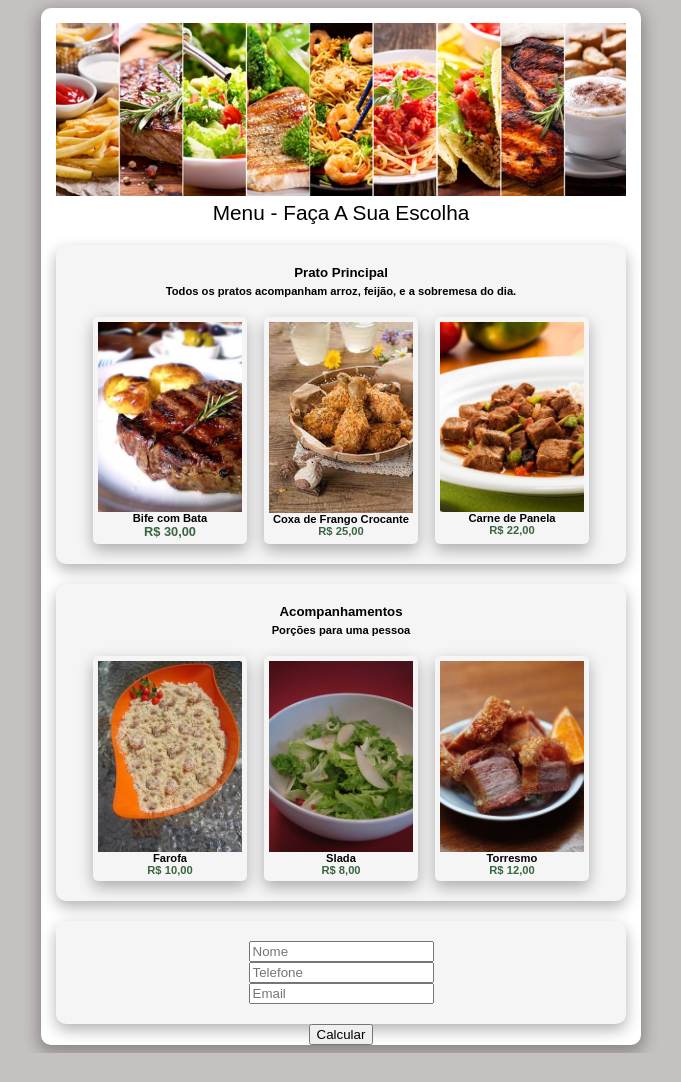
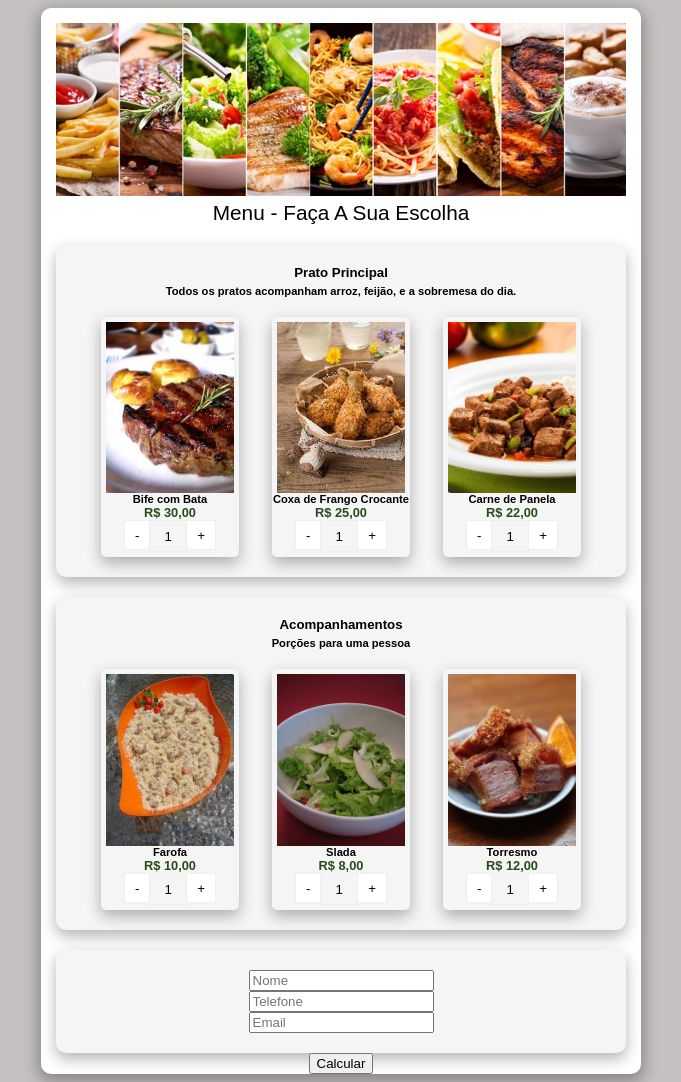
Before and after one commit to LuizFCabral/Bootcamp_Projeto03, a plain HTML site: page index.html in a window 1280 px wide. Shown: the whole page, without its empty margins (299-980 px from the left). Before the commit the page ends 1053 px from the top, so only its background shows below. Drawn offline with Linux system fonts and the light colour scheme.

Commit message:
:lipstick: style: Termina estilização de cada item closes #4

```diff
--- a/index.html
+++ b/index.html
@@ -12,40 +12,67 @@
       <div class="home-title">Menu - Faça A Sua Escolha</div>
       <div class="card">
         <h5>Prato Principal</h5>
-				<p>
-					Todos os pratos acompanham arroz, feijão, e a sobremesa do
-					dia.
-				</p>
+        <p>Todos os pratos acompanham arroz, feijão, e a sobremesa do dia.</p>
         <div class="card-itens">
           <div class="card-item">
-						<img
-							src="./assets/bife.jpg"
-							alt="Item1"
-							style="width: 93%"
-						/>
+            <img src="./assets/bife.jpg" alt="Item1" style="width: 93%" />
             <p>Bife com Bata</p>
             <h1>R$ 30,00</h1>
-						<div class="qunatidade"></div>
+            <div class="quantity buttons_added">
+              <input type="button" value="-" class="minus" /><input
+                type="number"
+                step="1"
+                min="1"
+                max=""
+                name="quantity"
+                value="1"
+                title="Qty"
+                class="input-text qty text"
+                size="4"
+                pattern=""
+                inputmode=""
+              /><input type="button" value="+" class="plus" />
+            </div>
           </div>
           <div class="card-item">
-						<img
-							src="./assets/coxa.jpg"
-							alt="Item2"
-							style="width: 93%"
-						/>
+            <img src="./assets/coxa.jpg" alt="Item2" style="width: 93%" />
             <p>Coxa de Frango Crocante</p>
-						<div class="dinheiro">R$ 25,00</div>
-						<div class="qunatidade"></div>
+            <h1>R$ 25,00</h1>
+            <div class="quantity buttons_added">
+              <input type="button" value="-" class="minus" /><input
+                type="number"
+                step="1"
+                min="1"
+                max=""
+                name="quantity"
+                value="1"
+                title="Qty"
+                class="input-text qty text"
+                size="4"
+                pattern=""
+                inputmode=""
+              /><input type="button" value="+" class="plus" />
+            </div>
           </div>
           <div class="card-item">
-						<img
-							src="./assets/panela.jpg"
-							alt="Item3"
-							style="width: 93%"
-						/>
+            <img src="./assets/panela.jpg" alt="Item3" style="width: 93%" />
             <p>Carne de Panela</p>
-						<div class="dinheiro">R$ 22,00</div>
-						<div class="qunatidade"></div>
+            <h1>R$ 22,00</h1>
+            <div class="quantity buttons_added">
+              <input type="button" value="-" class="minus" /><input
+                type="number"
+                step="1"
+                min="1"
+                max=""
+                name="quantity"
+                value="1"
+                title="Qty"
+                class="input-text qty text"
+                size="4"
+                pattern=""
+                inputmode=""
+              /><input type="button" value="+" class="plus" />
+            </div>
           </div>
         </div>
       </div>
@@ -54,34 +81,64 @@
         <p>Porções para uma pessoa</p>
         <div class="card-itens">
           <div class="card-item">
-						<img
-							src="./assets/farofa.jpg"
-							alt="Item4"
-							style="width: 93%"
-						/>
+            <img src="./assets/farofa.jpg" alt="Item4" style="width: 93%" />
             <p>Farofa</p>
-						<div class="dinheiro">R$ 10,00</div>
-						<div class="qunatidade"></div>
+            <h1>R$ 10,00</h1>
+            <div class="quantity buttons_added">
+              <input type="button" value="-" class="minus" /><input
+                type="number"
+                step="1"
+                min="1"
+                max=""
+                name="quantity"
+                value="1"
+                title="Qty"
+                class="input-text qty text"
+                size="4"
+                pattern=""
+                inputmode=""
+              /><input type="button" value="+" class="plus" />
+            </div>
           </div>
           <div class="card-item">
-						<img
-							src="./assets/salad.jpg"
-							alt="Item5"
-							style="width: 93%"
-						/>
+            <img src="./assets/salad.jpg" alt="Item5" style="width: 93%" />
             <p>Slada</p>
-						<div class="dinheiro">R$ 8,00</div>
-						<div class="qunatidade"></div>
+            <h1>R$ 8,00</h1>
+            <div class="quantity buttons_added">
+              <input type="button" value="-" class="minus" /><input
+                type="number"
+                step="1"
+                min="1"
+                max=""
+                name="quantity"
+                value="1"
+                title="Qty"
+                class="input-text qty text"
+                size="4"
+                pattern=""
+                inputmode=""
+              /><input type="button" value="+" class="plus" />
+            </div>
           </div>
           <div class="card-item">
-						<img
-							src="./assets/torresmo.jpg"
-							alt="Item6"
-							style="width: 93%"
-						/>
+            <img src="./assets/torresmo.jpg" alt="Item6" style="width: 93%" />
             <p>Torresmo</p>
-						<div class="dinheiro">R$ 12,00</div>
-						<div class="qunatidade"></div>
+            <h1>R$ 12,00</h1>
+            <div class="quantity buttons_added">
+              <input type="button" value="-" class="minus" /><input
+                type="number"
+                step="1"
+                min="1"
+                max=""
+                name="quantity"
+                value="1"
+                title="Qty"
+                class="input-text qty text"
+                size="4"
+                pattern=""
+                inputmode=""
+              /><input type="button" value="+" class="plus" />
+            </div>
           </div>
         </div>
       </div>
--- a/style.css
+++ b/style.css
@@ -1,5 +1,5 @@
 :root {
-	--verde-escuro: #396641;
+  --verde-escuro: #264f17;
 }
 
 body {
@@ -65,7 +65,7 @@ p {
 }
 
 .card-item {
-	width: 30%;
+  width: 27%;
   box-shadow: 0px 6px 15px rgba(0, 0, 0, 0.3);
   border-radius: 5px;
   display: flex;
@@ -74,8 +74,65 @@ p {
   padding: 5px 0px;
 }
 
-.dinheiro {
-	color: var(--verde-escuro);
-	font-size: 0.7rem;
-	font-weight: bold;
+/* -- quantity box -- */
+
+.quantity {
+  display: inline-block;
 }
+
+.quantity .input-text.qty {
+  width: 26px;
+  height: 30px;
+  padding: 0 5px;
+  text-align: center;
+  background-color: transparent;
+  border: 1px solid #efefef;
+}
+
+.quantity.buttons_added {
+  text-align: left;
+  position: relative;
+  white-space: nowrap;
+  vertical-align: top;
+}
+
+.quantity.buttons_added input {
+  display: inline-block;
+  margin: 0;
+  vertical-align: top;
+  box-shadow: none;
+}
+
+.quantity.buttons_added .minus,
+.quantity.buttons_added .plus {
+  padding: 7px 10px 8px;
+  height: 30px;
+  background-color: #ffffff;
+  border: 1px solid #efefef;
+  cursor: pointer;
+}
+
+.quantity.buttons_added .minus {
+  border-right: 0;
+}
+
+.quantity.buttons_added .plus {
+  border-left: 0;
+}
+
+.quantity.buttons_added .minus:hover,
+.quantity.buttons_added .plus:hover {
+  background: #eeeeee;
+}
+
+.quantity input::-webkit-outer-spin-button,
+.quantity input::-webkit-inner-spin-button {
+  -webkit-appearance: none;
+  -moz-appearance: none;
+  margin: 0;
+}
+
+.quantity.buttons_added .minus:focus,
+.quantity.buttons_added .plus:focus {
+  outline: none;
+}
```
Lines whose indentation alone changed are shown as unchanged.
